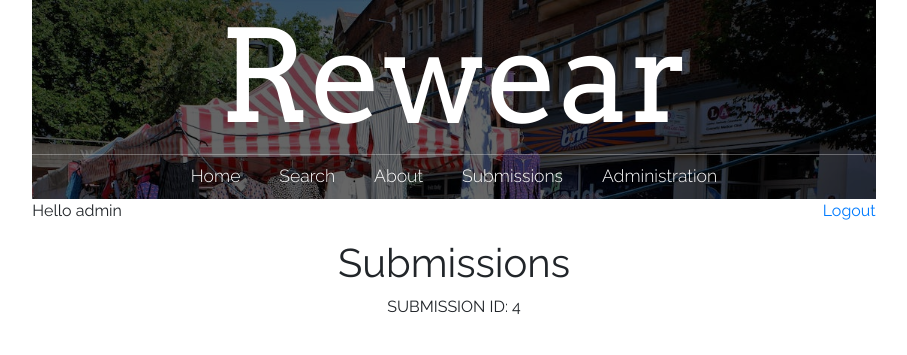
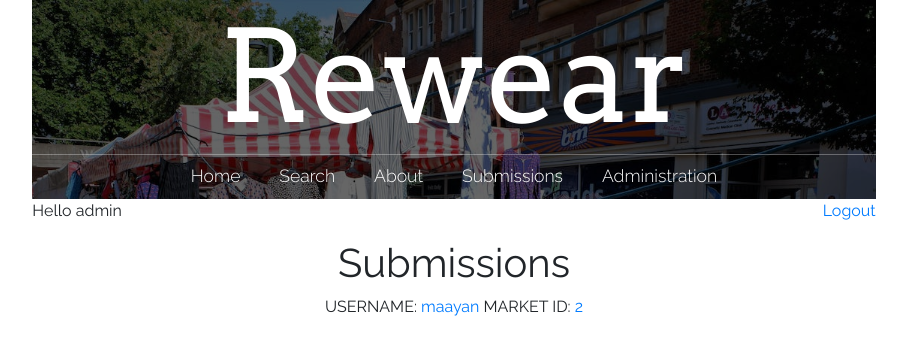
Before and after one commit to BS-PMC-2023/BS-PMC-2023-Team18, a Django app: page /submissions/ in a window 1280 px wide. Shown: the top 355 px of the page, without its empty margins (186-1093 px from the left). Run offline with Django 3.2, Linux system fonts and the light colour scheme; a user stored in the database is signed in; data comes from the database, SQL or seed files in the repository; both versions use the stored data as it was after the commit; some libraries are stand-ins or nearby versions.

Commit message:
add details for submission
we add and fix it with links

```diff
--- a/rewear/Rewear/rewear_project/main/templates/main/market_page.html
+++ b/rewear/Rewear/rewear_project/main/templates/main/market_page.html
@@ -20,10 +20,12 @@
 	</div>
 </div>
 
+{% if user.is_authenticated and not user.is_superuser %}
 	<form method="post" action='/submit_request/{{request.user.id}}/{{market.id}}/'>
 	{% csrf_token %}
 	<input type="submit" value="submit_request">
 	</form>
+{% endif %}
 
 	<table class="table table-striped">
 	  <thead>
--- a/rewear/Rewear/rewear_project/main/templates/main/submissions.html
+++ b/rewear/Rewear/rewear_project/main/templates/main/submissions.html
@@ -6,11 +6,13 @@
 {% load crispy_forms_tags %}
 
 {% block content %}
+{% if user.is_authenticated and user.is_superuser %}
 <center>
     <h1>Submissions</h1>
-    {% for sub in submissions %}
-        <p>SUBMISSION ID: {{ sub.id }}</p>
+    {% for sub in subs %}
+        <p>USERNAME: <a href="/profile/{{sub.1}}">{{ sub.1 }}</a>
+            MARKET ID: <a href="/market_page/{{sub.0}}/">{{ sub.0 }}</a></p>
     {% endfor %}
 </center>
-
+{% endif %}
 {% endblock %}
--- a/rewear/Rewear/rewear_project/main/urls.py
+++ b/rewear/Rewear/rewear_project/main/urls.py
@@ -6,10 +6,10 @@ urlpatterns = [
 path("", views.home, name="home"),
 path("about/", views.about, name="about"),
 path("areyousure/", views.areyousure, name="areyousure"),
-path("profile/<username>", views.profile, name="profile"),
+path("profile/<username>/", views.profile, name="profile"),
 path("profile/", views.myprofile, name="myprofile"),
-path("messagetouser/<username>", views.messagetouser, name="messagetouser"),
-path("sendmessage/<username>", views.sendmessage, name="sendmessage"),
+path("messagetouser/<username>/", views.messagetouser, name="messagetouser"),
+path("sendmessage/<username>/", views.sendmessage, name="sendmessage"),
 path("editabout/", views.editabout, name="editabout"),
 path("saveabout/", views.saveabout, name="saveabout"),
 path("search/", views.search, name="search"),
--- a/rewear/Rewear/rewear_project/main/views.py
+++ b/rewear/Rewear/rewear_project/main/views.py
@@ -157,7 +157,19 @@ def update_market(response, id):
 
 def submissions(response):
     submissions = submission.objects.all()
-    return render(response, "main/submissions.html", {'submissions': submissions})
+    users = User.objects.all()
+    res = []
+    for sub in submissions:
+        flag = 0
+        cur = []
+        cur.append(sub.market_id)
+        try:
+            cur.append(users.get(id=sub.user_id))
+            flag = 1
+        except:
+            pass
+        if flag: res.append(cur)
+    return render(response, "main/submissions.html", {'subs': res})
 
 def submit_request(response, uid, mid):
     subs = submission.objects.all()
```
Also changed, not shown: rewear/Rewear/rewear_project/db.sqlite3.
